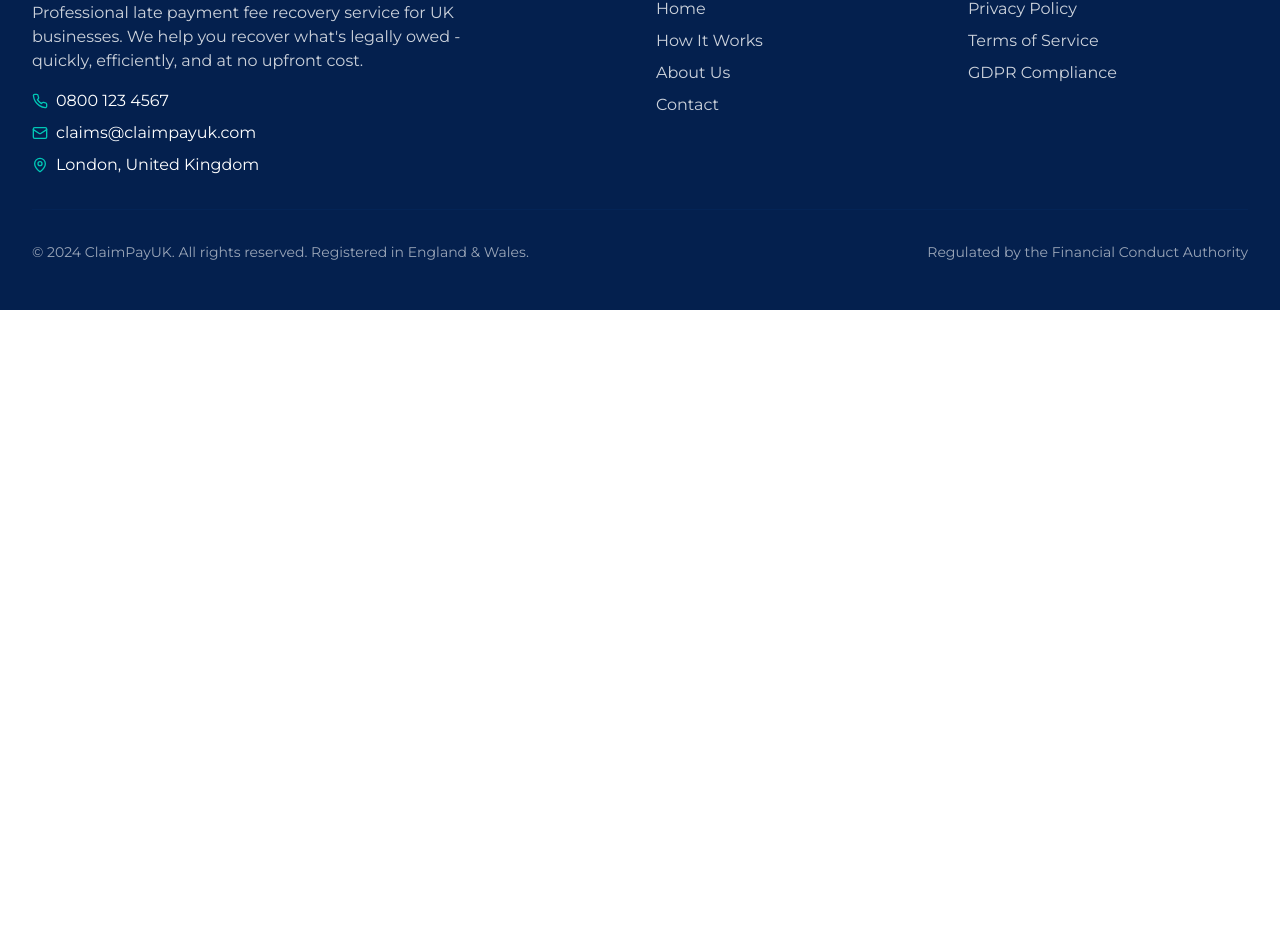
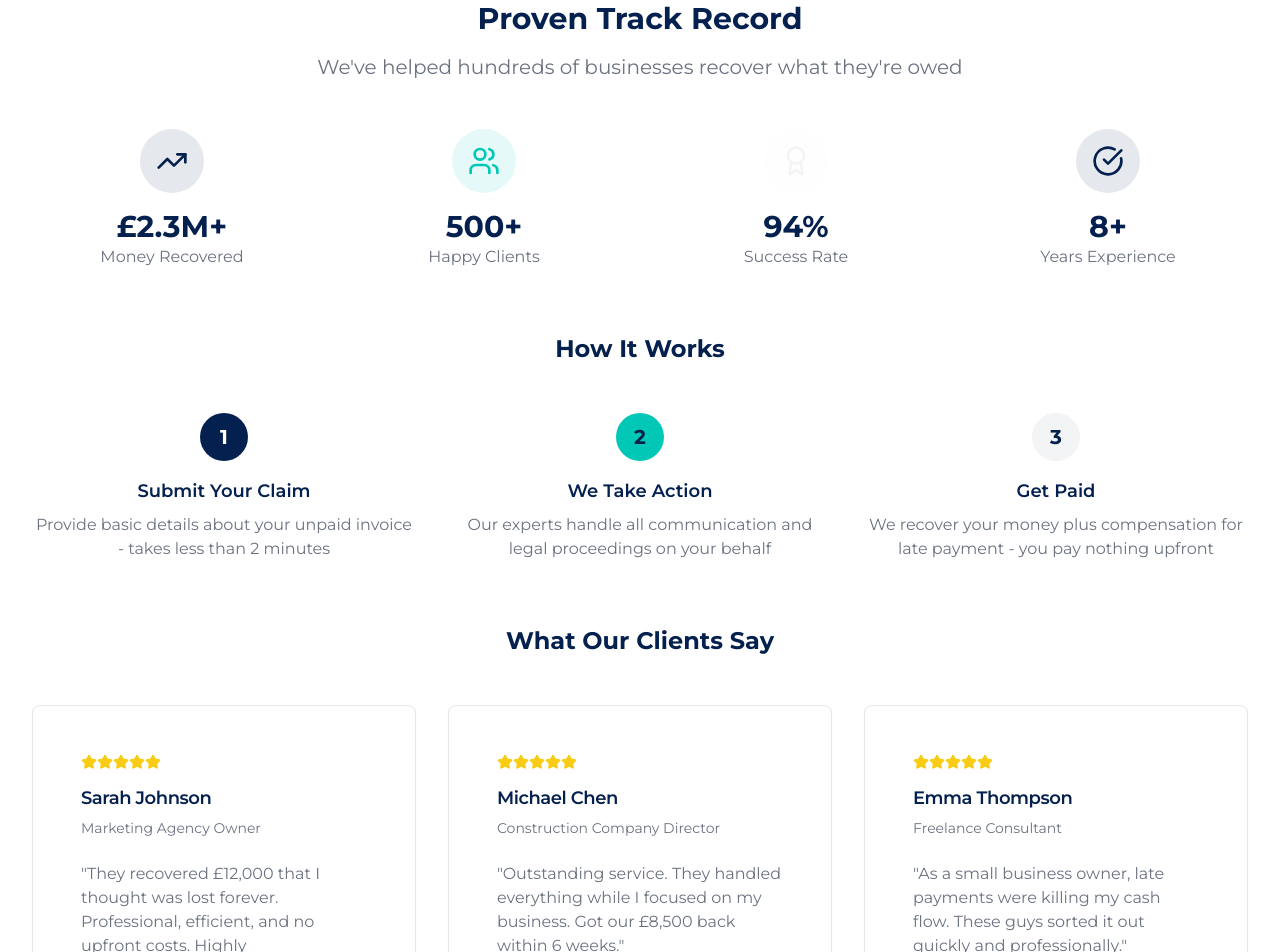
Before and after one commit to christopherjones-eng/claim-late-fees, a React (Vite) app: page / in a window 1280 px wide. Shown: the part 2071-3023 px from the top of the page. Before the commit the page ends 2381 px from the top, so only its background shows below. Built offline with nearby package versions, Linux system fonts and the light colour scheme.

Commit message:
Add supporting sections to homepage

```diff
--- /dev/null
+++ b/src/components/Home/ProvenResults.tsx
@@ -0,0 +1,148 @@
+import { Card, CardContent, CardDescription, CardHeader, CardTitle } from "@/components/ui/card";
+import { CheckCircle, TrendingUp, Users, Award, Star } from "lucide-react";
+
+const ProvenResults = () => {
+  return (
+    <section className="section-padding bg-background">
+      <div className="container-custom">
+        {/* Money Recovered Stats */}
+        <div className="text-center mb-16">
+          <h2 className="text-3xl font-bold text-foreground mb-4">
+            Proven Track Record
+          </h2>
+          <p className="text-subtitle mb-12">
+            We've helped hundreds of businesses recover what they're owed
+          </p>
+
+          <div className="grid grid-cols-2 md:grid-cols-4 gap-8">
+            <div className="text-center">
+              <div className="flex items-center justify-center w-16 h-16 bg-primary/10 rounded-full mx-auto mb-4">
+                <TrendingUp className="h-8 w-8 text-primary" />
+              </div>
+              <div className="text-3xl font-bold text-foreground">£2.3M+</div>
+              <div className="text-muted-foreground">Money Recovered</div>
+            </div>
+            <div className="text-center">
+              <div className="flex items-center justify-center w-16 h-16 bg-secondary/10 rounded-full mx-auto mb-4">
+                <Users className="h-8 w-8 text-secondary" />
+              </div>
+              <div className="text-3xl font-bold text-foreground">500+</div>
+              <div className="text-muted-foreground">Happy Clients</div>
+            </div>
+            <div className="text-center">
+              <div className="flex items-center justify-center w-16 h-16 bg-accent/10 rounded-full mx-auto mb-4">
+                <Award className="h-8 w-8 text-accent" />
+              </div>
+              <div className="text-3xl font-bold text-foreground">94%</div>
+              <div className="text-muted-foreground">Success Rate</div>
+            </div>
+            <div className="text-center">
+              <div className="flex items-center justify-center w-16 h-16 bg-primary/10 rounded-full mx-auto mb-4">
+                <CheckCircle className="h-8 w-8 text-primary" />
+              </div>
+              <div className="text-3xl font-bold text-foreground">8+</div>
+              <div className="text-muted-foreground">Years Experience</div>
+            </div>
+          </div>
+        </div>
+
+        {/* How It Works */}
+        <div className="mb-16">
+          <h3 className="text-2xl font-bold text-foreground text-center mb-12">
+            How It Works
+          </h3>
+          <div className="grid grid-cols-1 md:grid-cols-3 gap-8">
+            <div className="text-center">
+              <div className="flex items-center justify-center w-12 h-12 bg-primary text-primary-foreground rounded-full mx-auto mb-4 text-xl font-bold">
+                1
+              </div>
+              <h4 className="text-lg font-semibold text-foreground mb-2">Submit Your Claim</h4>
+              <p className="text-muted-foreground">
+                Provide basic details about your unpaid invoice - takes less than 2 minutes
+              </p>
+            </div>
+            <div className="text-center">
+              <div className="flex items-center justify-center w-12 h-12 bg-secondary text-secondary-foreground rounded-full mx-auto mb-4 text-xl font-bold">
+                2
+              </div>
+              <h4 className="text-lg font-semibold text-foreground mb-2">We Take Action</h4>
+              <p className="text-muted-foreground">
+                Our experts handle all communication and legal proceedings on your behalf
+              </p>
+            </div>
+            <div className="text-center">
+              <div className="flex items-center justify-center w-12 h-12 bg-accent text-accent-foreground rounded-full mx-auto mb-4 text-xl font-bold">
+                3
+              </div>
+              <h4 className="text-lg font-semibold text-foreground mb-2">Get Paid</h4>
+              <p className="text-muted-foreground">
+                We recover your money plus compensation for late payment - you pay nothing upfront
+              </p>
+            </div>
+          </div>
+        </div>
+
+        {/* Customer Testimonials */}
+        <div>
+          <h3 className="text-2xl font-bold text-foreground text-center mb-12">
+            What Our Clients Say
+          </h3>
+          <div className="grid grid-cols-1 md:grid-cols-3 gap-8">
+            <Card className="card-professional">
+              <CardHeader>
+                <div className="flex items-center mb-2">
+                  {[...Array(5)].map((_, i) => (
+                    <Star key={i} className="h-4 w-4 fill-yellow-400 text-yellow-400" />
+                  ))}
+                </div>
+                <CardTitle className="text-lg">Sarah Johnson</CardTitle>
+                <CardDescription>Marketing Agency Owner</CardDescription>
+              </CardHeader>
+              <CardContent>
+                <p className="text-muted-foreground">
+                  "They recovered £12,000 that I thought was lost forever. Professional, efficient, and no upfront costs. Highly recommended!"
+                </p>
+              </CardContent>
+            </Card>
+
+            <Card className="card-professional">
+              <CardHeader>
+                <div className="flex items-center mb-2">
+                  {[...Array(5)].map((_, i) => (
+                    <Star key={i} className="h-4 w-4 fill-yellow-400 text-yellow-400" />
+                  ))}
+                </div>
+                <CardTitle className="text-lg">Michael Chen</CardTitle>
+                <CardDescription>Construction Company Director</CardDescription>
+              </CardHeader>
+              <CardContent>
+                <p className="text-muted-foreground">
+                  "Outstanding service. They handled everything while I focused on my business. Got our £8,500 back within 6 weeks."
+                </p>
+              </CardContent>
+            </Card>
+
+            <Card className="card-professional">
+              <CardHeader>
+                <div className="flex items-center mb-2">
+                  {[...Array(5)].map((_, i) => (
+                    <Star key={i} className="h-4 w-4 fill-yellow-400 text-yellow-400" />
+                  ))}
+                </div>
+                <CardTitle className="text-lg">Emma Thompson</CardTitle>
+                <CardDescription>Freelance Consultant</CardDescription>
+              </CardHeader>
+              <CardContent>
+                <p className="text-muted-foreground">
+                  "As a small business owner, late payments were killing my cash flow. These guys sorted it out quickly and professionally."
+                </p>
+              </CardContent>
+            </Card>
+          </div>
+        </div>
+      </div>
+    </section>
+  );
+};
+
+export default ProvenResults;
--- a/src/pages/Index.tsx
+++ b/src/pages/Index.tsx
@@ -1,12 +1,14 @@
 import Layout from "@/components/Layout/Layout";
 import HeroSection from "@/components/Home/HeroSection";
 import ClaimForm from "@/components/Home/ClaimForm";
+import ProvenResults from "@/components/Home/ProvenResults";
 
 const Index = () => {
   return (
     <Layout>
       <HeroSection />
       <ClaimForm />
+      <ProvenResults />
     </Layout>
   );
 };
```
